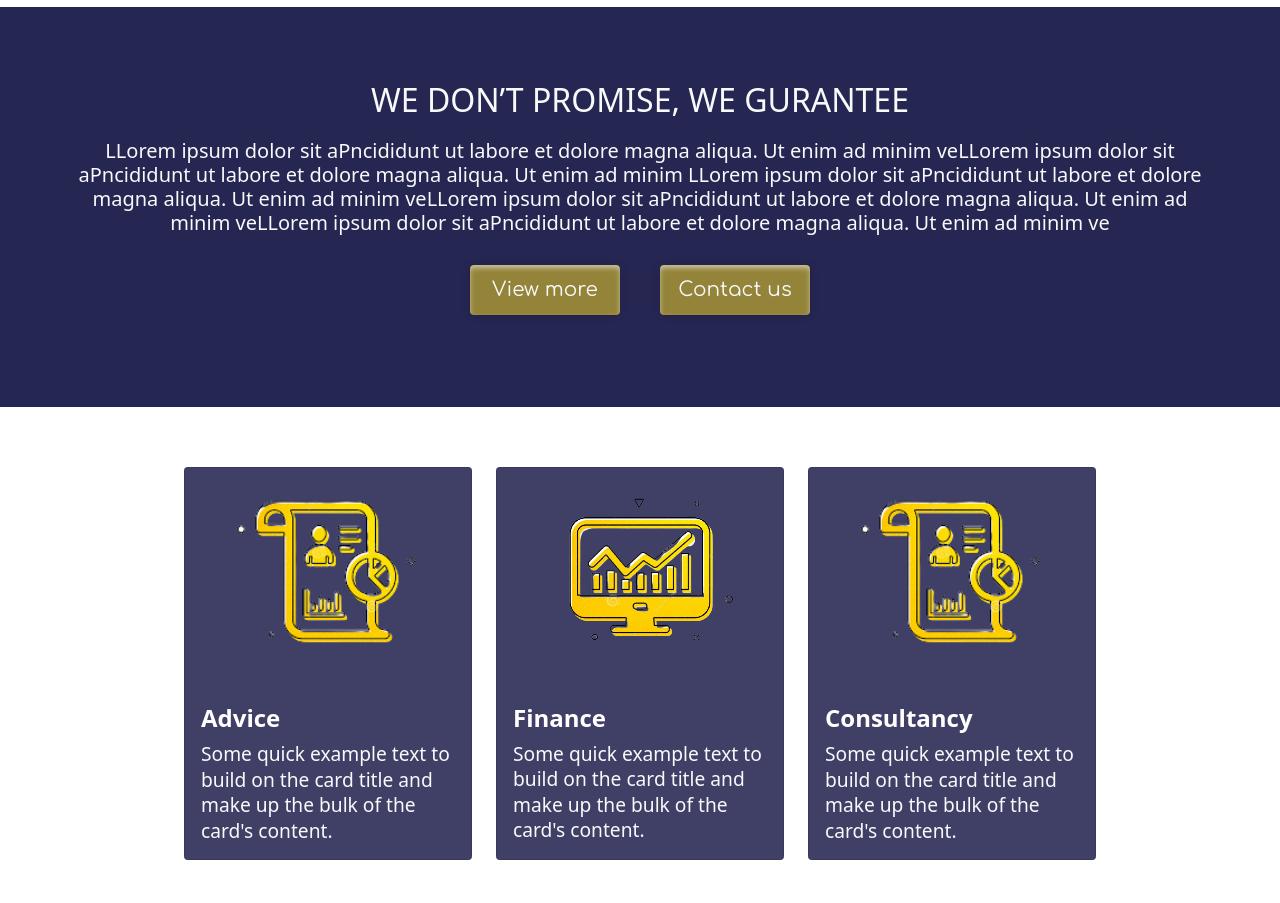
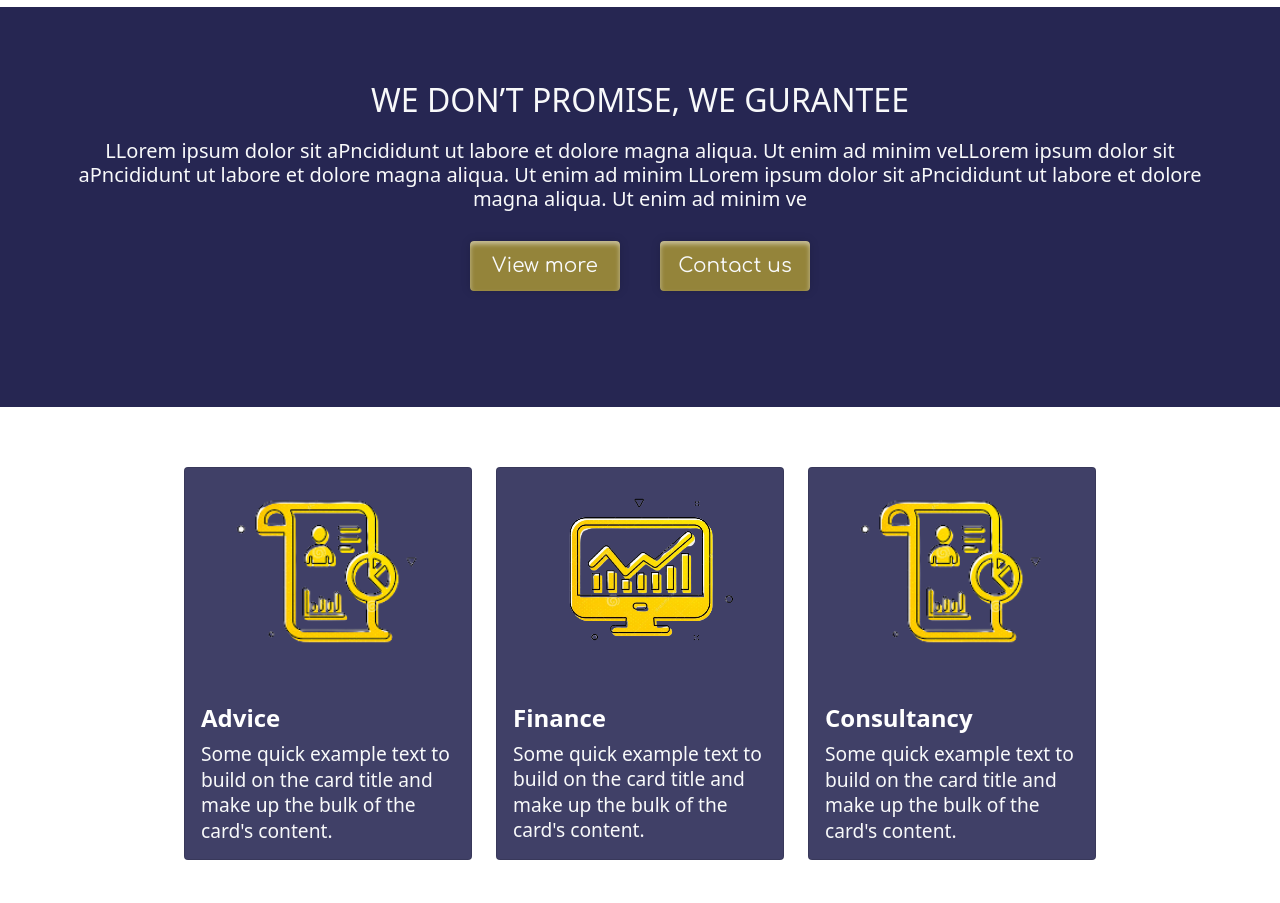
Before and after one commit to Frontend-Bhavdeep/JKCS_DEMO, a plain HTML site: page index.html in a window 1280 px wide. Shown: the part 1360-2263 px from the top of the page. Drawn offline with nearby package versions, Linux system fonts and the light colour scheme.

Commit message:
Update index.html

```diff
--- a/index.html
+++ b/index.html
@@ -126,8 +126,7 @@
     <h2 class="text-light" style="text-align: center;">WE DON’T PROMISE, WE GURANTEE</h2>
     <h5 class="px-5 text-light d-flex align-items-center txt-home text-light" style="text-align: center;">LLorem ipsum dolor sit aPncididunt ut labore et dolore magna aliqua. Ut enim ad minim veLLorem ipsum dolor sit
       aPncididunt ut labore et dolore magna aliqua. Ut enim ad minim LLorem ipsum dolor sit aPncididunt ut labore et
-      dolore magna aliqua. Ut enim ad minim veLLorem ipsum dolor sit aPncididunt ut labore et dolore magna aliqua. Ut
-      enim ad minim veLLorem ipsum dolor sit aPncididunt ut labore et dolore magna aliqua. Ut enim ad minim ve</h5>
+      dolore magna aliqua. Ut enim ad minim ve</h5>
       <div class="body-btn">
       <button type="button" class="btn text-light" style="background-color: #94843A;">View more</button>
       <button type="button" class="btn text-light" style="background-color: #94843A;">Contact us</button>
```
